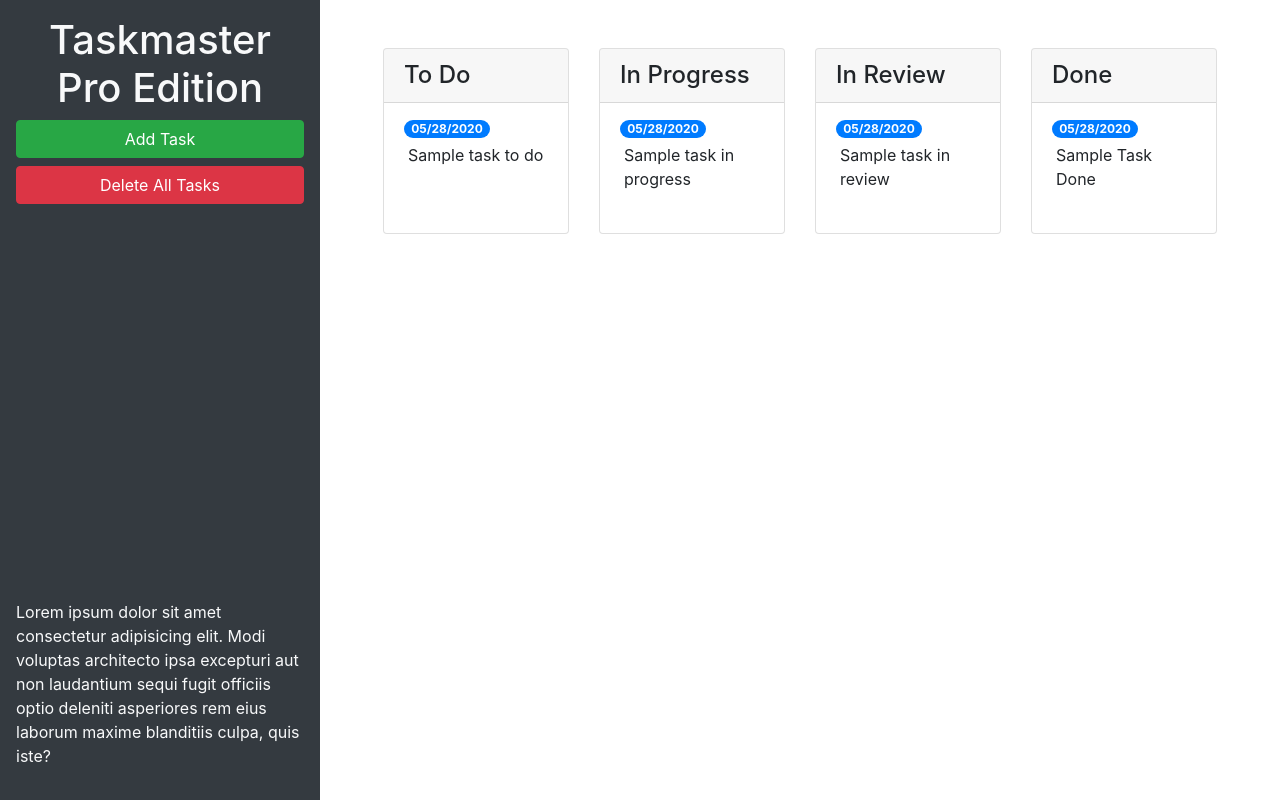
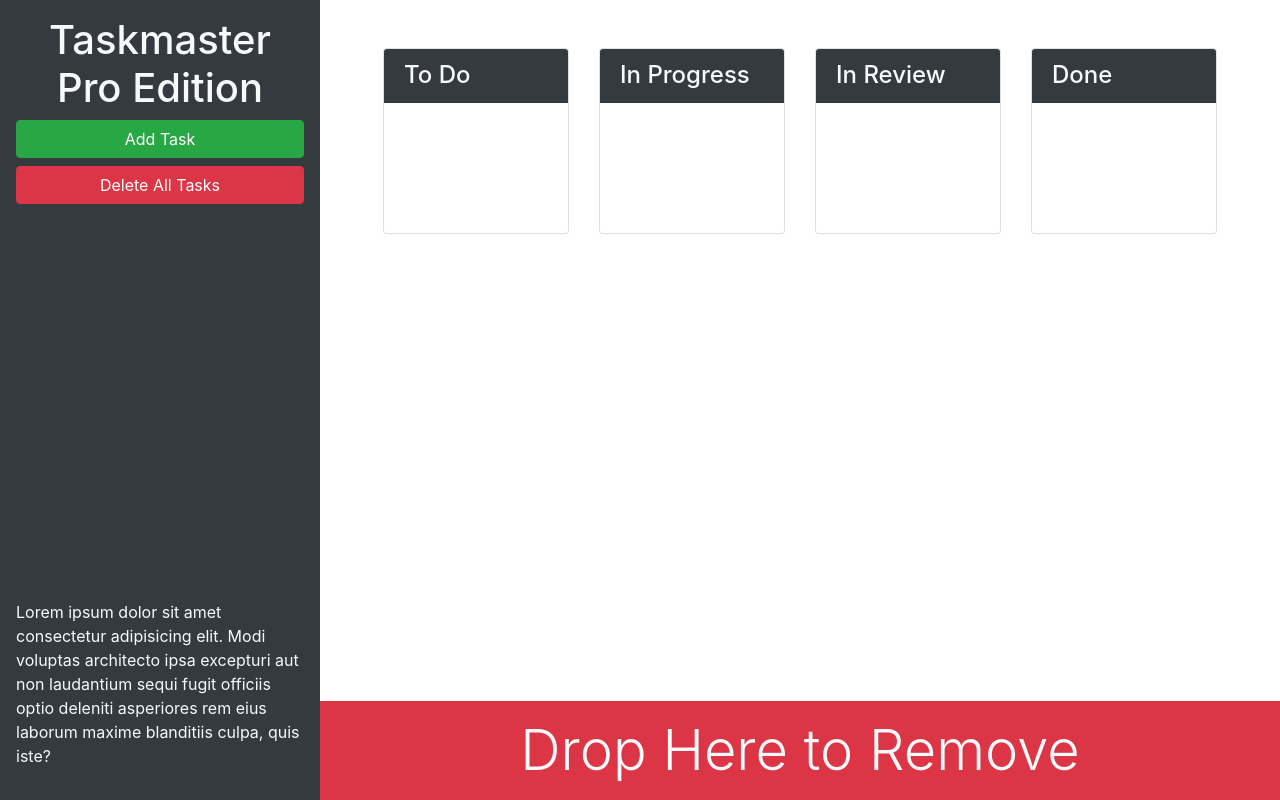
Before and after one commit to edeza-michael/taskmaster-pro, a plain HTML site: page index.html in a window 1280 px wide. Drawn offline with nearby package versions, Linux system fonts and the light colour scheme.

Commit message:
added bootstrap everywhere

```diff
--- a/index.html
+++ b/index.html
@@ -13,28 +13,29 @@
 <body>
 
   <div class="row min-vh-100 no-gutters">
-    <header class="col-12 col-lg-3 bg-dark text-light d-flex flex-column p-4 p-lg-3">
+    <header class="col-12 col-lg-3 bg-dark text-light sticky-top d-flex flex-column p-4 p-lg-3">
       <h1 class="text-center">Taskmaster Pro Edition</h1>
       <button id="create-task" class="btn btn-block btn-success" data-toggle="modal" data-target="#task-form-modal">Add
         Task</button>
       <button id="remove-tasks" class="btn btn-block btn-danger">Delete All Tasks</button>
-      <p class="mt-auto">Lorem ipsum dolor sit amet consectetur adipisicing elit. Modi voluptas architecto ipsa
+      <p class="mt-auto d-none d-lg-block">
+        Lorem ipsum dolor sit amet consectetur adipisicing elit. Modi voluptas architecto ipsa
         excepturi aut non
         laudantium sequi fugit officiis optio deleniti asperiores rem eius laborum maxime blanditiis culpa, quis iste?
       </p>
     </header>
-    <main class="col-12 col-lg-9">
+    <main class="col-12 col-lg-9 d-flex flex-column">
       <div class="m-5 row justify-content-around">
         <!-- start "to do" -->
         <div class="col">
           <div class="card">
-            <h4 class="card-header">
+            <h4 class="card-header card-header bg-dark text-light">
               To Do
             </h4>
             <ul id="list-toDo" class="list-group list-group-flush">
               <li class="list-group-item">
-                <span class="badge badge-primary badge-pill">05/28/2020</span>
-                <p class="m-1">Sample task to do</p>
+                <span class="badge badge-primary badge-pill"></span>
+                <p class="m-1"></p>
               </li>
             </ul>
           </div>
@@ -44,13 +45,13 @@
         <!-- "in progress" start -->
         <div class="col-12 col-md-6 col-xl-3 mb-3">
           <div class="card">
-            <h4 class="card-header">
+            <h4 class="card-header card-header bg-dark text-light">
               In Progress
             </h4>
             <ul id="list-inProgress" class="list-group list-group-flush">
               <li class="list-group-item">
-                <span class="badge badge-primary badge-pill">05/28/2020</span>
-                <p class="m-1">Sample task in progress</p>
+                <span class="badge badge-primary badge-pill"></span>
+                <p class="m-1"></p>
               </li>
             </ul>
           </div>
@@ -60,13 +61,13 @@
         <!-- "in review" start -->
         <div class="col-12 col-md-6 col-xl-3 mb-3">
           <div class="card">
-            <h4 class="card-header">
+            <h4 class="card-header bg-dark text-light">
               In Review
             </h4>
             <ul id="list-done" class="list-group list-group-flush">
               <li class="list-group-item">
-                <span class="badge badge-primary badge-pill">05/28/2020</span>
-                <p class="m-1">Sample task in review</p>
+                <span class="badge badge-primary badge-pill"></span>
+                <p class="m-1"></p>
               </li>
             </ul>
           </div>
@@ -76,18 +77,24 @@
         <!-- start "done" -->
         <div class="col-12 col-md-6 col-xl-3 mb-3">
           <div class="card">
-            <h4 class="card-header">
+            <h4 class="card-header card-header bg-dark text-light">
               Done
             </h4>
             <ul id="list-done" class="list-group list-group-flush">
               <li class="list-group-item">
-                <span class="badge badge-primary badge-pill">05/28/2020</span>
-                <p class="m-1">Sample Task Done</p>
+                <span class="badge badge-primary badge-pill"></span>
+                <p class="m-1"></p>
               </li>
             </ul>
           </div>
         </div>
         <!-- end "done" -->
+      </div>
+
+      <div id="trash" class="mt-auto">
+        <div class="w-100 bg-danger p-3 text-center text-light display-4">
+          Drop Here to Remove
+        </div>
       </div>
     </main>
   </div>
@@ -107,7 +114,7 @@
           <form>
             <div class="form-group">
               <label for="modalTaskDescription">Task description</label>
-              <textarea id="modalTaskDescription" rows="3"></textarea>
+              <textarea id="modalTaskDescription" rows="3" class="form-control"></textarea>
             </div>
             <div class="form-group">
               <label for="modalDueDate">Due date</label>
```
